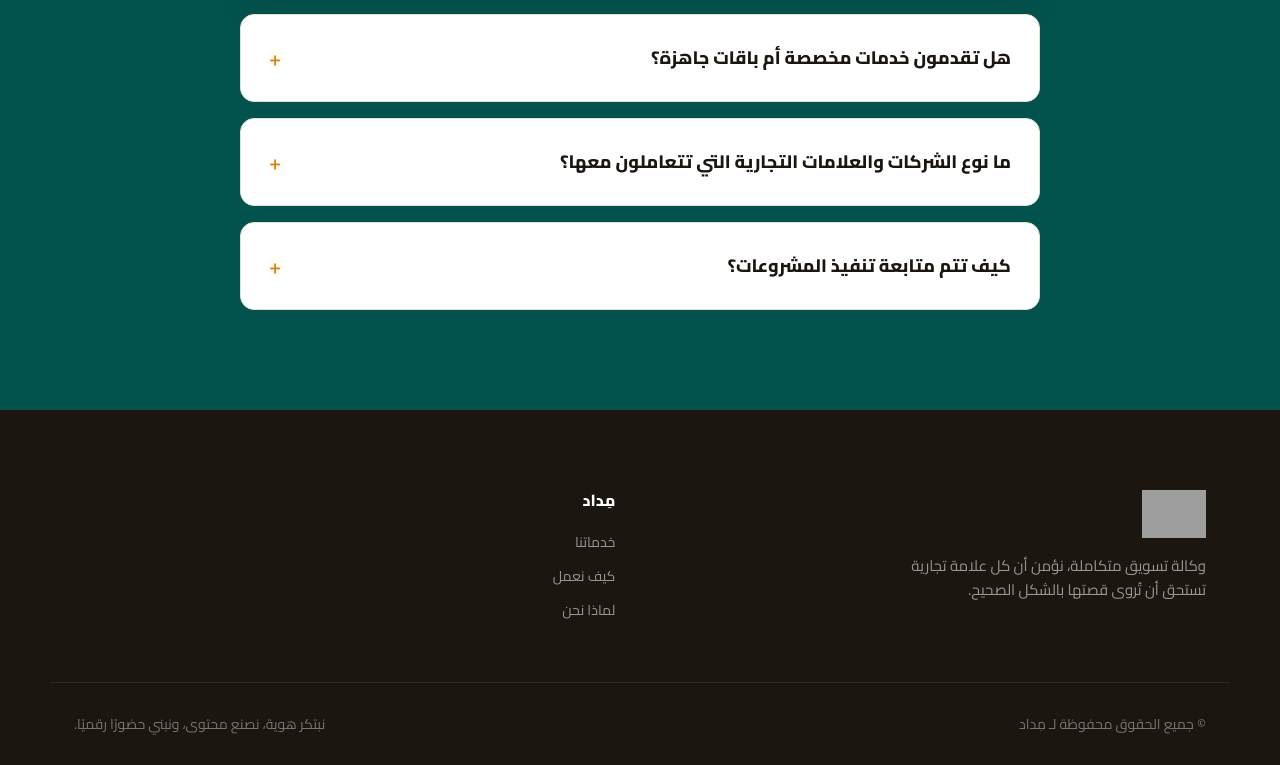
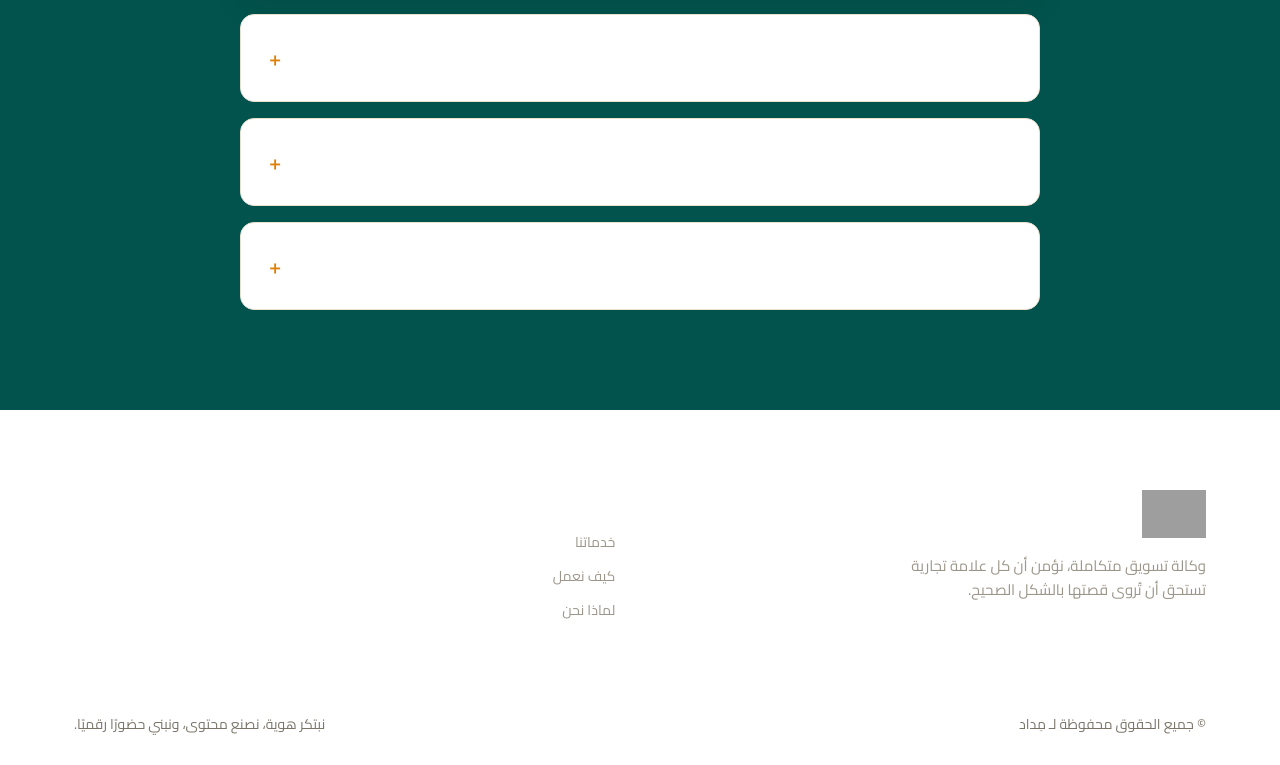
Before and after one commit to sayedyounis00/midad, a React (Vite) app in the folder midad_website/: page / in a window 1280 px wide. Shown: the part 3266-4031 px from the top of the page. Built offline with nearby package versions, Linux system fonts and the light colour scheme; grey boxes are pictures that could not be loaded.

Commit message:
style: update ink and ink-soft color variables to lighter tones

```diff
--- a/midad_website/src/index.css
+++ b/midad_website/src/index.css
@@ -3,8 +3,8 @@
   --gold: #ff9a00;
   --gold-dark: #df7f00;
   --gold-light: rgba(212, 175, 55, 0.15);
-  --ink: #1B1710;
-  --ink-soft: #4A4438;
+  --ink: #FFFFFF;
+  --ink-soft: #E8E1D0;
   --olive: #02534d;
   --card: #FFFFFF;
   --border: #E8E1D0;
```
